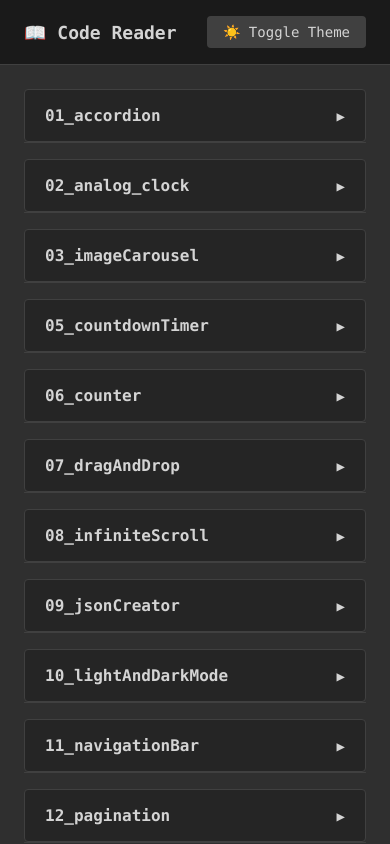
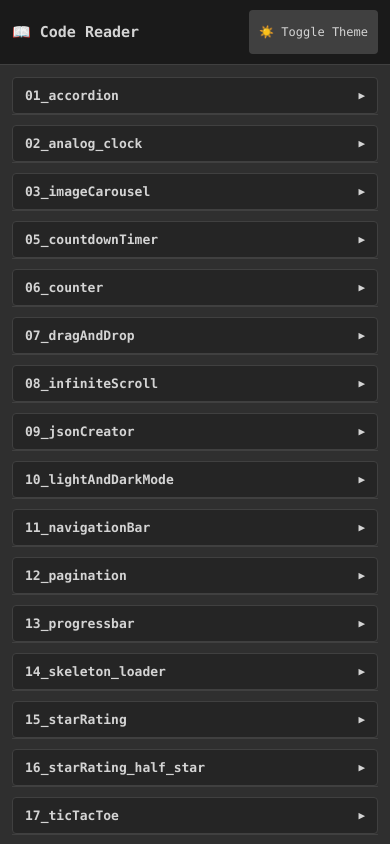
Before and after one commit to saiteja-gatadi1996/react_machine_coding_approaches, a React (Vite) app: page / in a window 390 px wide. Shown: the top 844 px of the page. Built offline with nearby package versions, Linux system fonts and the light colour scheme.

Commit message:
responsive

```diff
--- a/src/components/AccordionSection.css
+++ b/src/components/AccordionSection.css
@@ -148,3 +148,129 @@
 .light .comment {
   color: #008000;
 }
+
+/* Add these media queries at the end of AccordionSection.css */
+
+/* ============================================ */
+/* RESPONSIVE ACCORDION STYLES */
+/* ============================================ */
+
+/* iPad and smaller tablets */
+@media (max-width: 1024px) {
+  .accordion-header {
+    padding: 14px 18px;
+    font-size: 15px;
+  }
+
+  .code-wrapper {
+    font-size: 13px;
+    line-height: 18px;
+  }
+
+  .line-numbers {
+    padding: 18px 10px;
+    min-width: 45px;
+  }
+
+  .line-numbers .line-number {
+    height: 18px;
+  }
+
+  .code-content {
+    padding: 18px 16px 18px 14px;
+  }
+
+  .code-line {
+    min-height: 18px;
+  }
+}
+
+/* Mobile devices (iPhone, small tablets) */
+@media (max-width: 768px) {
+  .accordion-item {
+    margin-bottom: 12px;
+  }
+
+  .accordion-header {
+    padding: 12px 16px;
+    font-size: 14px;
+  }
+
+  .accordion-icon {
+    font-size: 12px;
+  }
+
+  .code-wrapper {
+    font-size: 12px;
+    line-height: 17px;
+  }
+
+  .line-numbers {
+    padding: 16px 8px;
+    min-width: 40px;
+  }
+
+  .line-numbers .line-number {
+    height: 17px;
+  }
+
+  .code-content {
+    padding: 16px 12px 16px 12px;
+  }
+
+  .code-line {
+    min-height: 17px;
+  }
+}
+
+/* Small mobile devices (iPhone SE, small phones) */
+@media (max-width: 480px) {
+  .accordion-item {
+    margin-bottom: 10px;
+  }
+
+  .accordion-header {
+    padding: 10px 12px;
+    font-size: 13px;
+  }
+
+  .accordion-icon {
+    font-size: 11px;
+  }
+
+  .code-wrapper {
+    font-size: 11px;
+    line-height: 16px;
+  }
+
+  .line-numbers {
+    padding: 14px 6px;
+    min-width: 35px;
+    font-size: 10px;
+  }
+
+  .line-numbers .line-number {
+    height: 16px;
+  }
+
+  .code-content {
+    padding: 14px 10px 14px 10px;
+  }
+
+  .code-line {
+    min-height: 16px;
+  }
+}
+
+/* Horizontal scrolling for code on small screens */
+@media (max-width: 768px) {
+  .code-wrapper {
+    overflow-x: auto;
+    -webkit-overflow-scrolling: touch;
+    /* Smooth scrolling on iOS */
+  }
+
+  .code-content {
+    overflow-x: auto;
+  }
+}
--- a/src/components/CodeReader.css
+++ b/src/components/CodeReader.css
@@ -75,6 +75,8 @@ body {
   font-family: inherit;
   font-size: 14px;
   transition: background-color 0.2s ease;
+  min-height: 44px;
+  /* iOS touch target size */
 }
 
 .container {
@@ -82,3 +84,69 @@ body {
   margin: 0 auto;
   padding: 24px;
 }
+
+/* ============================================ */
+/* RESPONSIVE DESIGN - MOBILE & TABLET */
+/* ============================================ */
+
+/* iPad and smaller tablets (portrait and landscape) */
+@media (max-width: 1024px) {
+  .container {
+    padding: 20px;
+  }
+
+  .header {
+    padding: 14px 20px;
+  }
+
+  .header h1 {
+    font-size: 17px;
+  }
+
+  .theme-toggle {
+    padding: 8px 14px;
+    font-size: 13px;
+  }
+}
+
+/* Mobile devices (iPhone, small tablets) */
+@media (max-width: 768px) {
+  .container {
+    padding: 16px;
+  }
+
+  .header {
+    padding: 12px 16px;
+  }
+
+  .header h1 {
+    font-size: 16px;
+  }
+
+  .theme-toggle {
+    padding: 8px 12px;
+    font-size: 12px;
+    min-height: 44px;
+    /* iOS minimum touch target */
+  }
+}
+
+/* Small mobile devices (iPhone SE, small phones) */
+@media (max-width: 480px) {
+  .container {
+    padding: 12px;
+  }
+
+  .header {
+    padding: 10px 12px;
+  }
+
+  .header h1 {
+    font-size: 15px;
+  }
+
+  .theme-toggle {
+    padding: 8px 10px;
+    font-size: 12px;
+  }
+}
```
